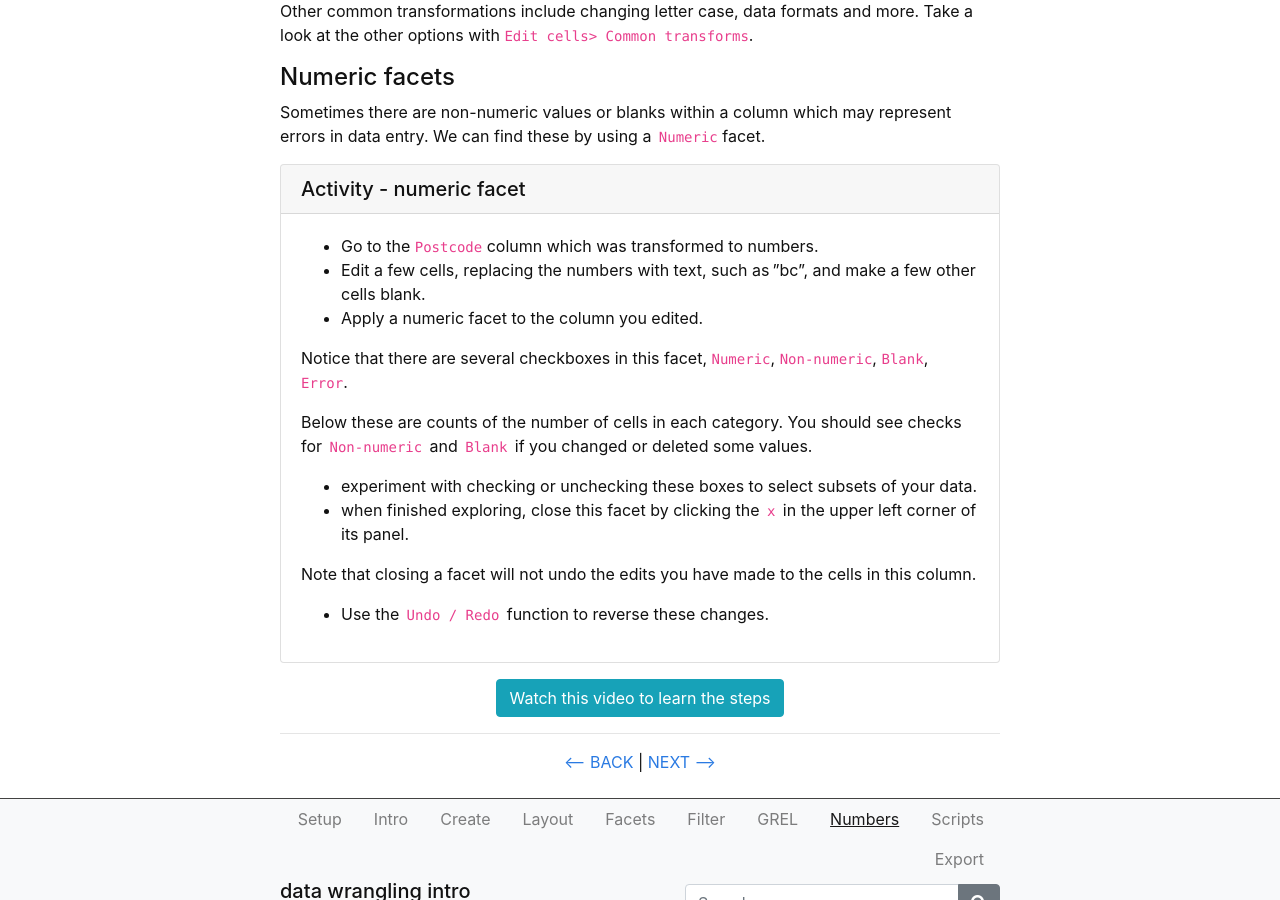
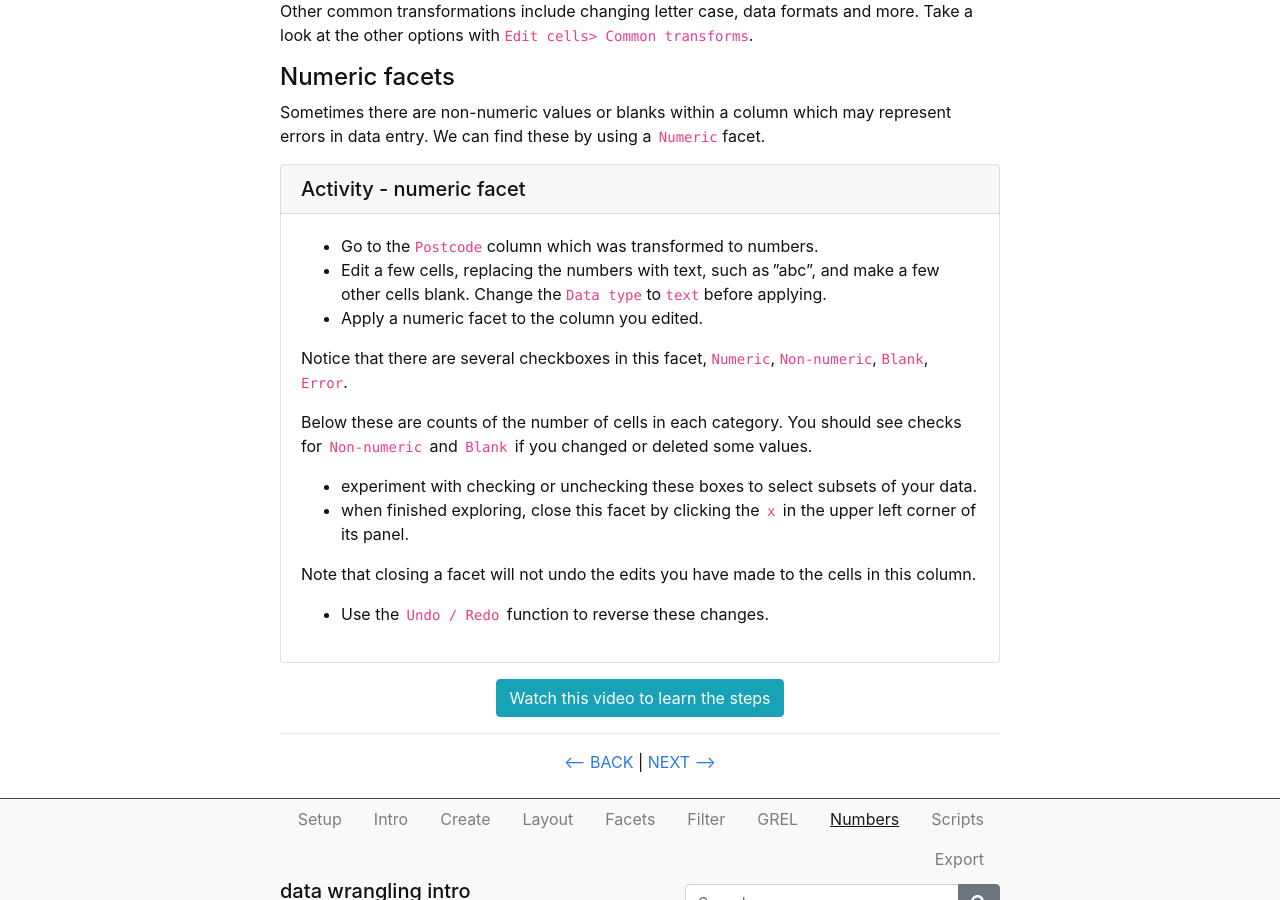
Before and after one commit to GULibrarySandbox/intro-data-wrangle, a Jekyll site: the page built from content/7-lesson.md, in a window 1280 px wide and 900 px high, scrolled down 730 px. Built offline with Jekyll 4.4.1, drawn with Linux system fonts in a browser that asks for light colours.

Commit message:
Update 7-lesson.md
Added "change data type to text"

```diff
--- a/content/7-lesson.md
+++ b/content/7-lesson.md
@@ -27,7 +27,7 @@ Sometimes there are non-numeric values or blanks within a column which may repre
 
 {% capture text %}
 - Go to the  `Postcode`  column which was transformed to numbers.
-- Edit a few cells, replacing the numbers with text, such as "bc", and make a few other cells blank.
+- Edit a few cells, replacing the numbers with text, such as "abc", and make a few other cells blank. Change the `Data type` to `text` before applying.
 - Apply a numeric facet to the column you edited.
 
 Notice that there are several checkboxes in this facet,  `Numeric`,  `Non-numeric`,  `Blank`,  `Error`.
```
